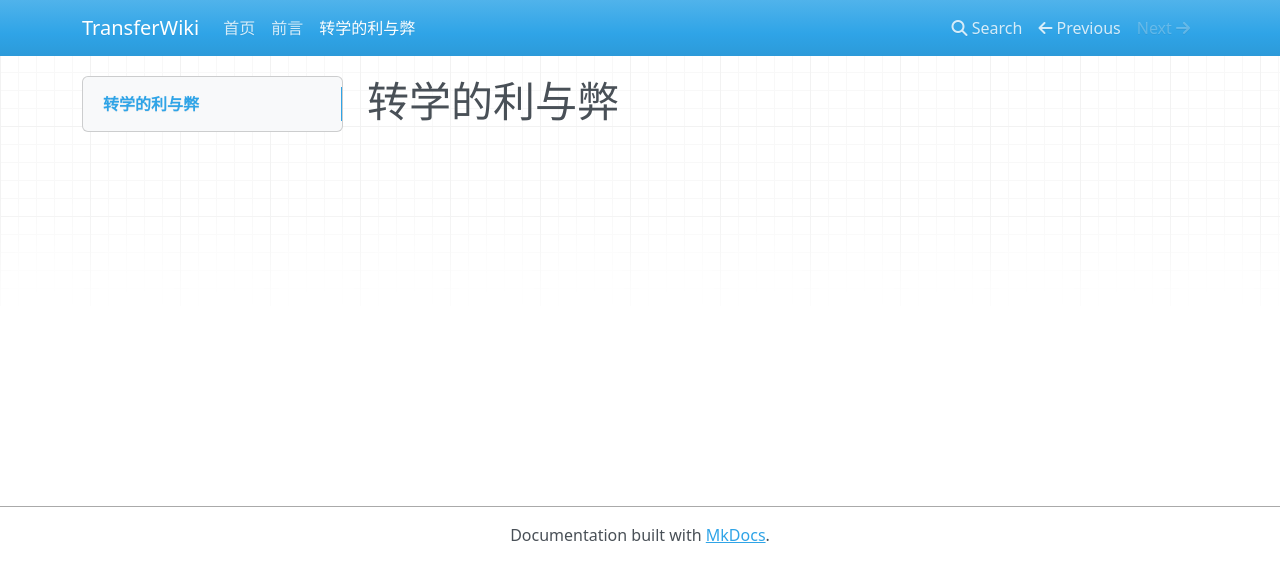
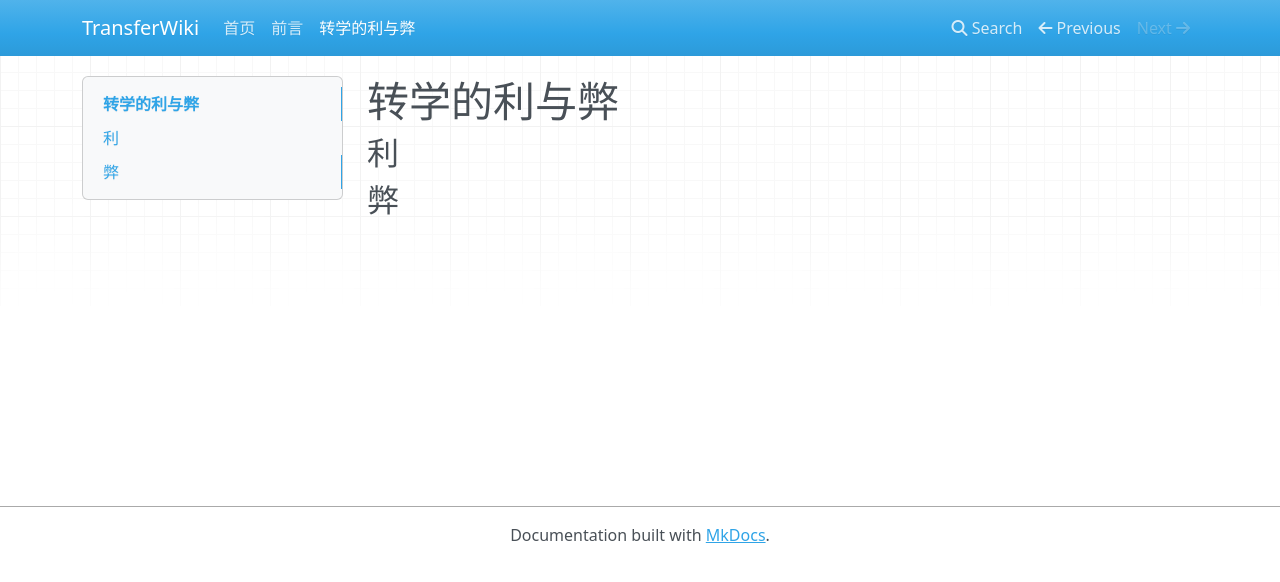
Before and after one commit to SihanXU/TransferWiki, an MkDocs documentation site: the page built from docs/think.md, in a window 1280 px wide. Shown: the top 582 px of the page. Built offline with MkDocs 1.6.1, drawn with Linux system fonts in a browser that asks for light colours; nearby versions of some CDN libraries.

Commit message:
Two Second levels Advantage and dis

```diff
--- a/docs/think.md
+++ b/docs/think.md
@@ -1 +1,3 @@
 # 转学的利与弊
+## 利
+## 弊
```
